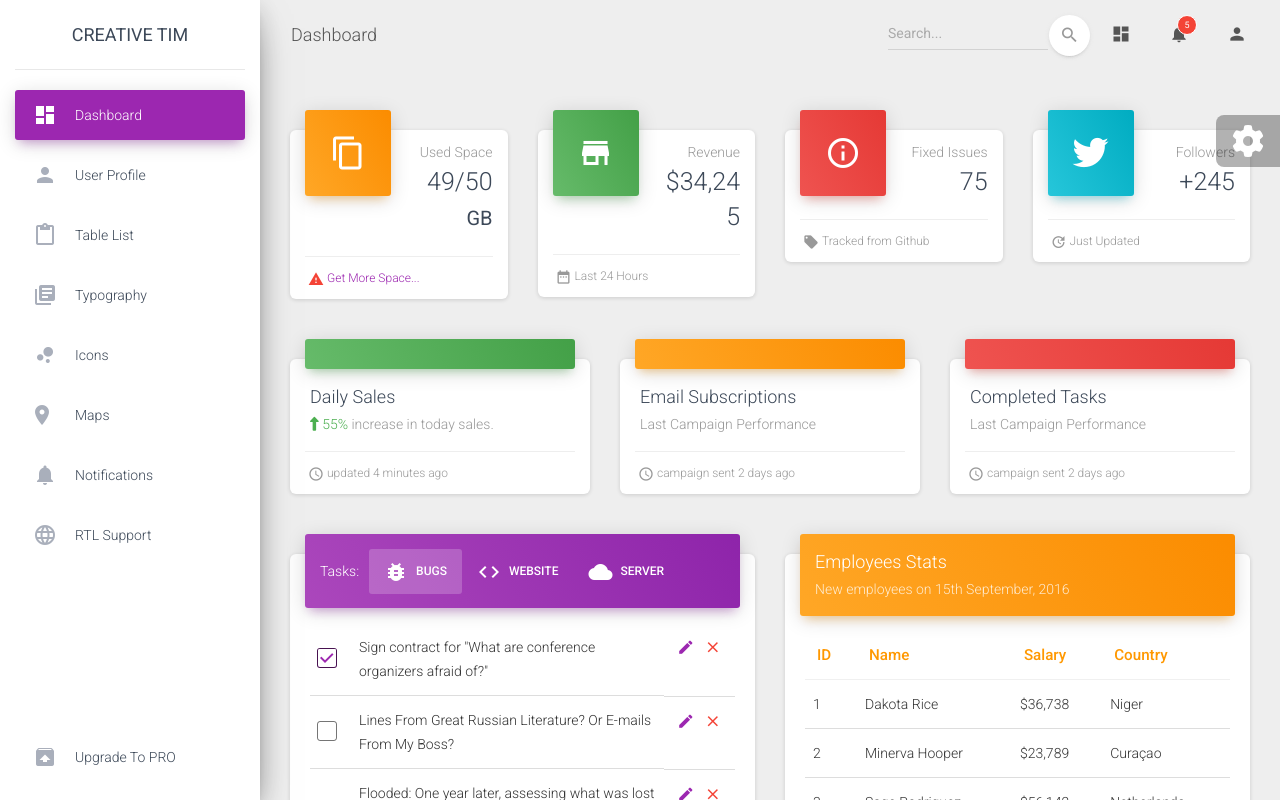
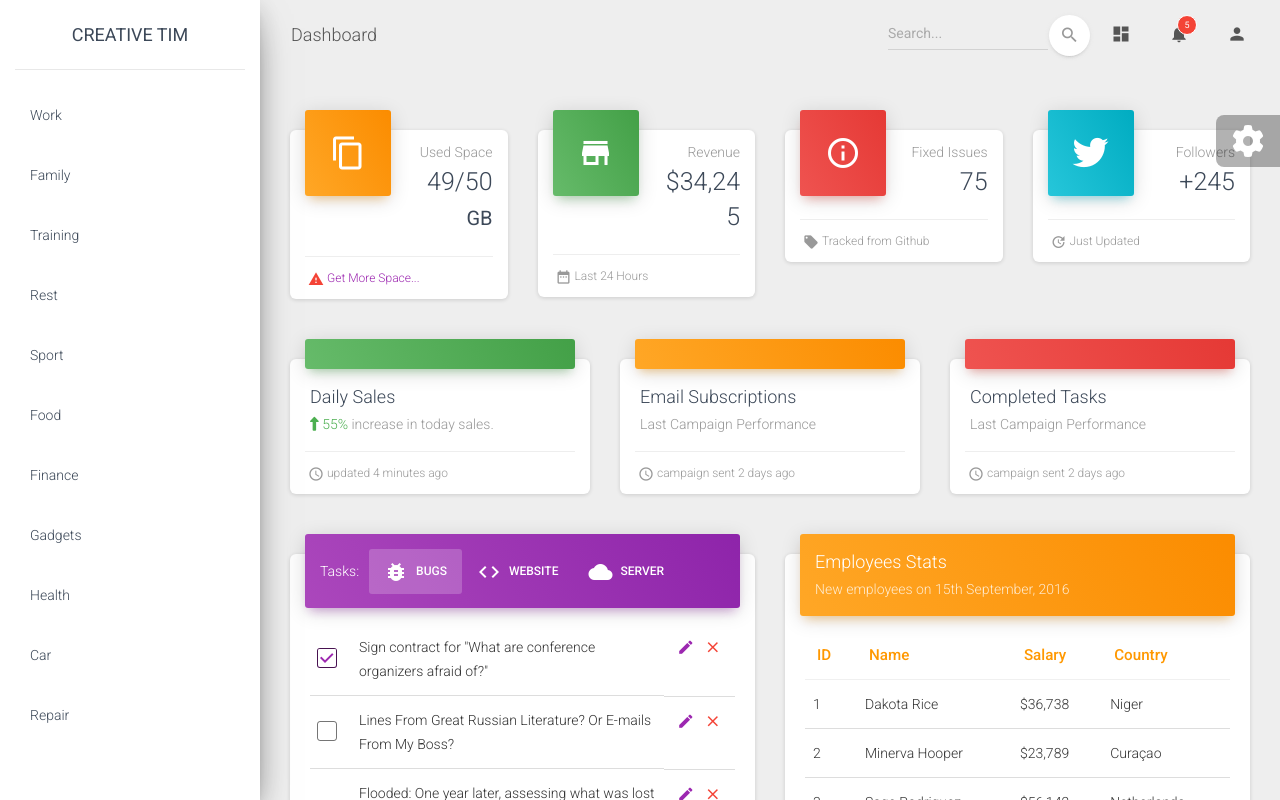
Before and after one commit to a-hrankina/todo, an Angular app: page / in a window 1280 px wide. Shown: the top 800 px of the page. Built offline with nearby package versions, Linux system fonts and the light colour scheme.

Commit message:
added categories display

```diff
--- a/src/app/service/data-handler.service.ts
+++ b/src/app/service/data-handler.service.ts
@@ -1,9 +1,16 @@
-import { Injectable } from '@angular/core';
+import {Injectable} from '@angular/core';
+import {Category} from '../model/Category';
+import {TestData} from '../data/TestData';
 
 @Injectable({
-  providedIn: 'root'
+    providedIn: 'root'
 })
 export class DataHandlerService {
 
-  constructor() { }
+    constructor() {
+    }
+
+    getCategories(): Category[] {
+      return TestData.categories;
+    }
 }
--- a/src/app/views/categories/categories.component.html
+++ b/src/app/views/categories/categories.component.html
@@ -6,58 +6,9 @@
 	</div>
 	<div class="sidebar-wrapper">
 		<ul class="nav">
-			<li class="nav-item active  ">
-				<a class="nav-link" href="./dashboard.html">
-					<i class="material-icons">dashboard</i>
-					<p>Dashboard</p>
-				</a>
-			</li>
-			<li class="nav-item ">
-				<a class="nav-link" href="./user.html">
-					<i class="material-icons">person</i>
-					<p>User Profile</p>
-				</a>
-			</li>
-			<li class="nav-item ">
-				<a class="nav-link" href="./tables.html">
-					<i class="material-icons">content_paste</i>
-					<p>Table List</p>
-				</a>
-			</li>
-			<li class="nav-item ">
-				<a class="nav-link" href="./typography.html">
-					<i class="material-icons">library_books</i>
-					<p>Typography</p>
-				</a>
-			</li>
-			<li class="nav-item ">
-				<a class="nav-link" href="./icons.html">
-					<i class="material-icons">bubble_chart</i>
-					<p>Icons</p>
-				</a>
-			</li>
-			<li class="nav-item ">
-				<a class="nav-link" href="./map.html">
-					<i class="material-icons">location_ons</i>
-					<p>Maps</p>
-				</a>
-			</li>
-			<li class="nav-item ">
-				<a class="nav-link" href="./notifications.html">
-					<i class="material-icons">notifications</i>
-					<p>Notifications</p>
-				</a>
-			</li>
-			<li class="nav-item ">
-				<a class="nav-link" href="./rtl.html">
-					<i class="material-icons">language</i>
-					<p>RTL Support</p>
-				</a>
-			</li>
-			<li class="nav-item active-pro ">
-				<a class="nav-link" href="./upgrade.html">
-					<i class="material-icons">unarchive</i>
-					<p>Upgrade to PRO</p>
+			<li class="nav-item" *ngFor="let category of categories">
+				<a class="nav-link">
+					<p>{{category.title}}</p>
 				</a>
 			</li>
 		</ul>
--- a/src/app/views/categories/categories.component.ts
+++ b/src/app/views/categories/categories.component.ts
@@ -1,15 +1,20 @@
-import { Component, OnInit } from '@angular/core';
+import {Component, OnInit} from '@angular/core';
+import {DataHandlerService} from '../../service/data-handler.service';
+import {Category} from '../../model/Category';
 
 @Component({
-  selector: 'app-categories',
-  templateUrl: './categories.component.html',
-  styleUrls: ['./categories.component.css']
+    selector: 'app-categories',
+    templateUrl: './categories.component.html',
+    styleUrls: ['./categories.component.css']
 })
 export class CategoriesComponent implements OnInit {
+    categories: Category[];
 
-  constructor() { }
+    constructor(private dataHandler: DataHandlerService) {
+    }
 
-  ngOnInit() {
-  }
+    ngOnInit() {
+        this.categories = this.dataHandler.getCategories();
+    }
 
 }
```
